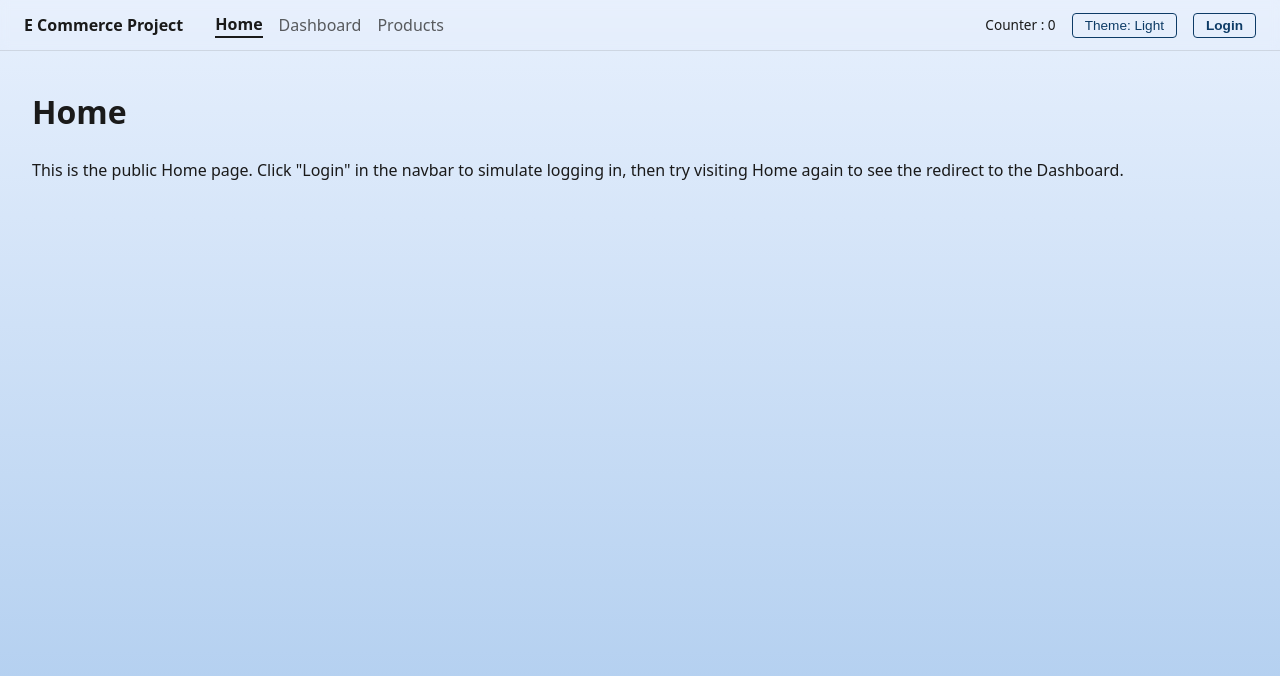
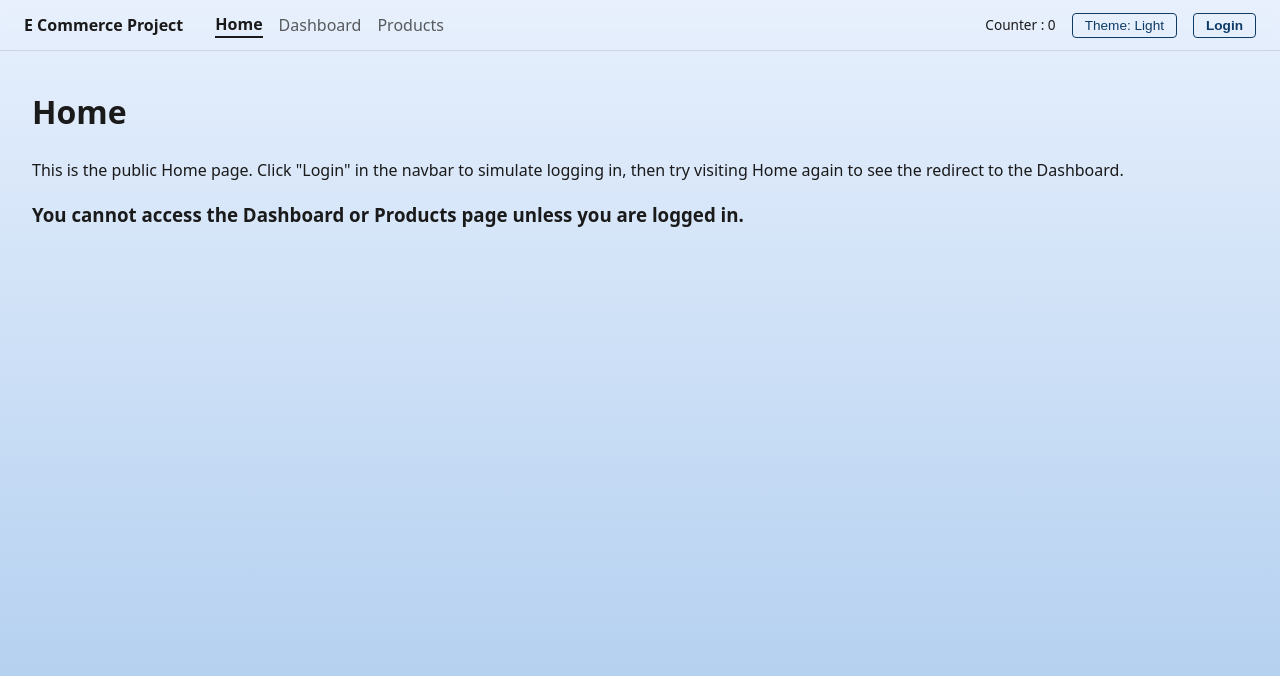
Before and after one commit to w3villa-kunj-bhatia/E_Commerce_Proj, a React (Vite) app: page / in a window 1280 px wide. Shown: the top 676 px of the page. Built offline with nearby package versions, Linux system fonts and the light colour scheme; no server answers.

Commit message:
Add warning message about access restrictions for Dashboard and Products

```diff
--- a/src/pages/Home.jsx
+++ b/src/pages/Home.jsx
@@ -17,6 +17,10 @@ function Home() {
         logging in, then try visiting Home again to see the redirect to the
         Dashboard.
       </p>
+      <h3>
+        You cannot access the Dashboard or Products page unless you are logged
+        in.
+      </h3>
     </div>
   );
 }
```
